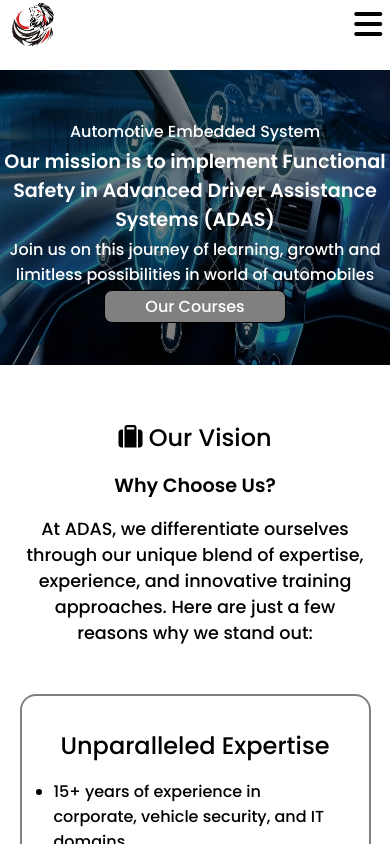
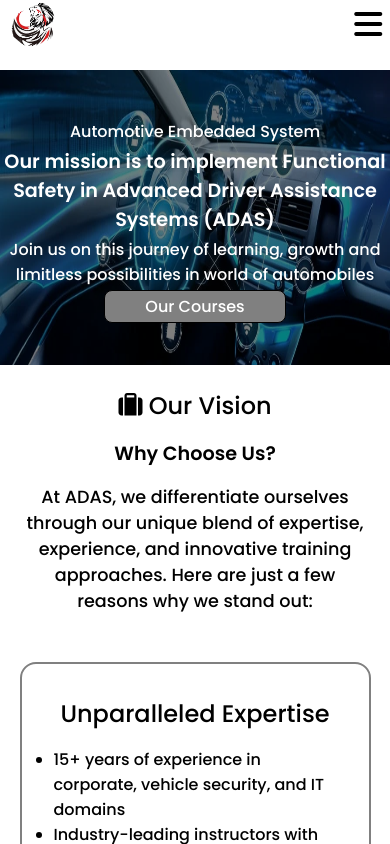
Before and after one commit to anis1m/ADAS, a React (Create React App) app: page / in a window 390 px wide. Shown: the top 844 px of the page. Built offline with nearby package versions, Linux system fonts and the light colour scheme; no server answers.

Commit message:
Vision.css

```diff
--- a/src/pages/InsideHomePage/Vision.css
+++ b/src/pages/InsideHomePage/Vision.css
@@ -48,6 +48,7 @@
   .vision {
     width: 90%;
     transform: none;
+    margin:1rem auto;
   }
 
   .vision div {
```
